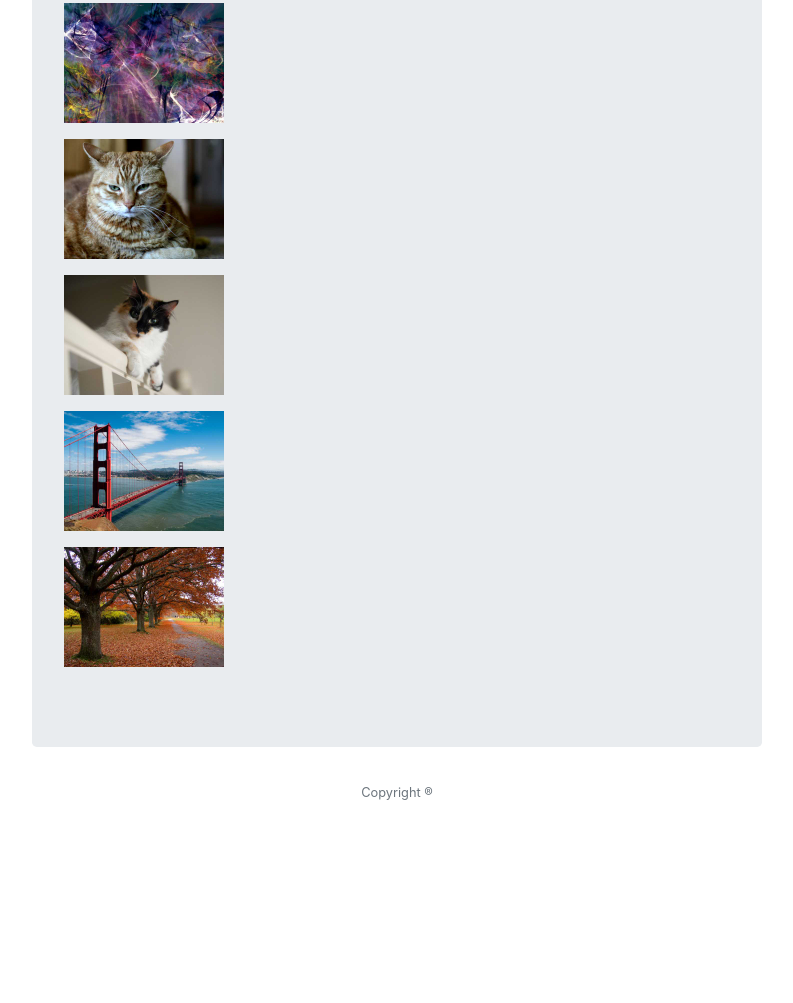
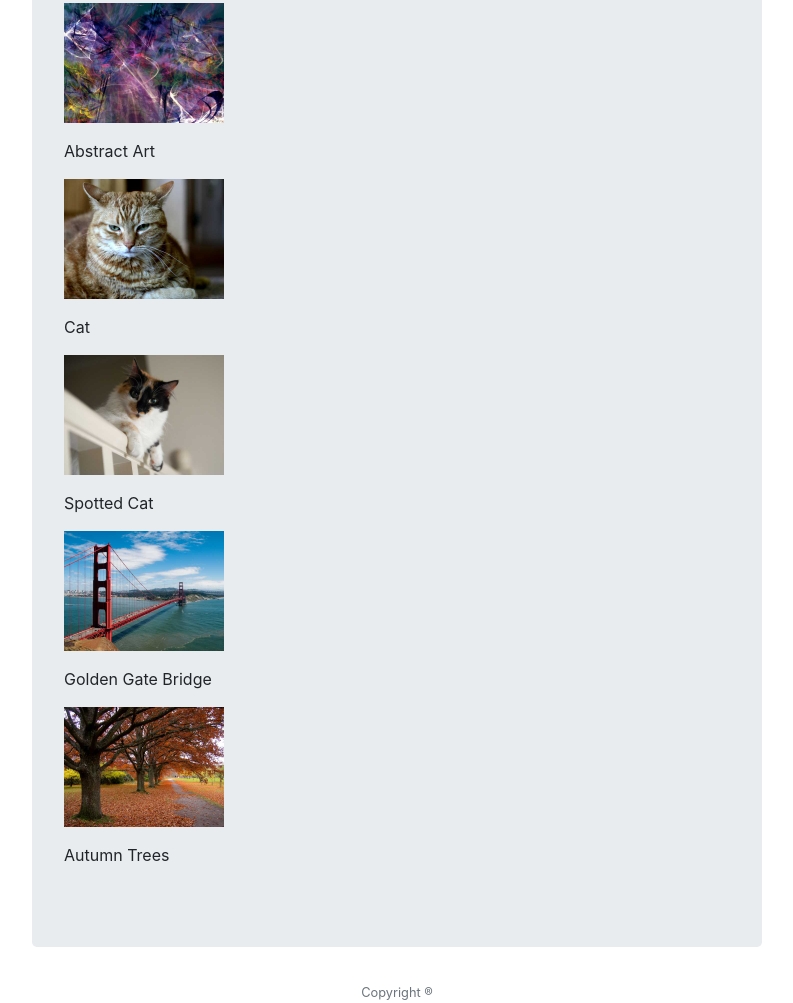
Before and after one commit to farahnorma/Norma-Farah-prework, a plain HTML site: page Module-1_Assessment/portfolio.html in a window 1280 px wide. Shown: the part 209-1212 px from the top of the page, without its empty margins (243-1036 px from the left). Before the commit the page ends 1012 px from the top, so only its background shows below. Drawn offline with nearby package versions, Linux system fonts and the light colour scheme.

Commit message:
added labels to portfolio images- html for module 1 assessment

```diff
--- a/Module-1_Assessment/portfolio.html
+++ b/Module-1_Assessment/portfolio.html
@@ -49,19 +49,36 @@
         <div class="img-container">
 
         <p><img class="img-responsive" src="assets/images/portfolio-abstract.jpg" alt="abstract" class="float-left" style="width:160px;height:120px;margin-right:15px; " ></p>
+       <div class="text-block">
+    <p>Abstract Art</p>
+  </div>
+
         </div>
         <div class="img-container">
           <p><img class="img-responsive" src="assets/images/portfolio-cat.jpg" alt="cat_1" class="float-right" style="width:160px;height:120px;margin-right:15px; "></p>
+        <div class="text-block">
+    <p>Cat</p>
+  </div>
+
         </div>
         <div class="img-container">
         <p><img class="img-responsive" src="assets/images/portfolio-cat-2-spotted.jpg" alt="cat_2" style="width:160px;height:120px;margin-right:15px; "></p>
-      </div>
+     <div class="text-block">
+    <p>Spotted Cat</p>
+  </div>
+        </div>
         <div class="img-container">
       <p><img class="img-responsive" src="assets/images/portfolio-golden-gate-bridge.jpg" alt="golden_gate_bridge" style="width:160px;height:120px;margin-right:15px; "></p>
-    </div>
+   <div class="text-block">
+    <p>Golden Gate Bridge</p>
+  </div>
+        </div>
         <div class="img-container">
     <p><img class="img-responsive"src="assets/images/portfolio-trees-in-autumn.jpg" alt="autumn_trees" style="width:160px;height:120px;margin-right:15px; "></p>
-</div>
+<div class="text-block">
+    <p>Autumn Trees</p>
+  </div>
+        </div>
     </div>
     </div>
     <div class="col-sm-2">
```
